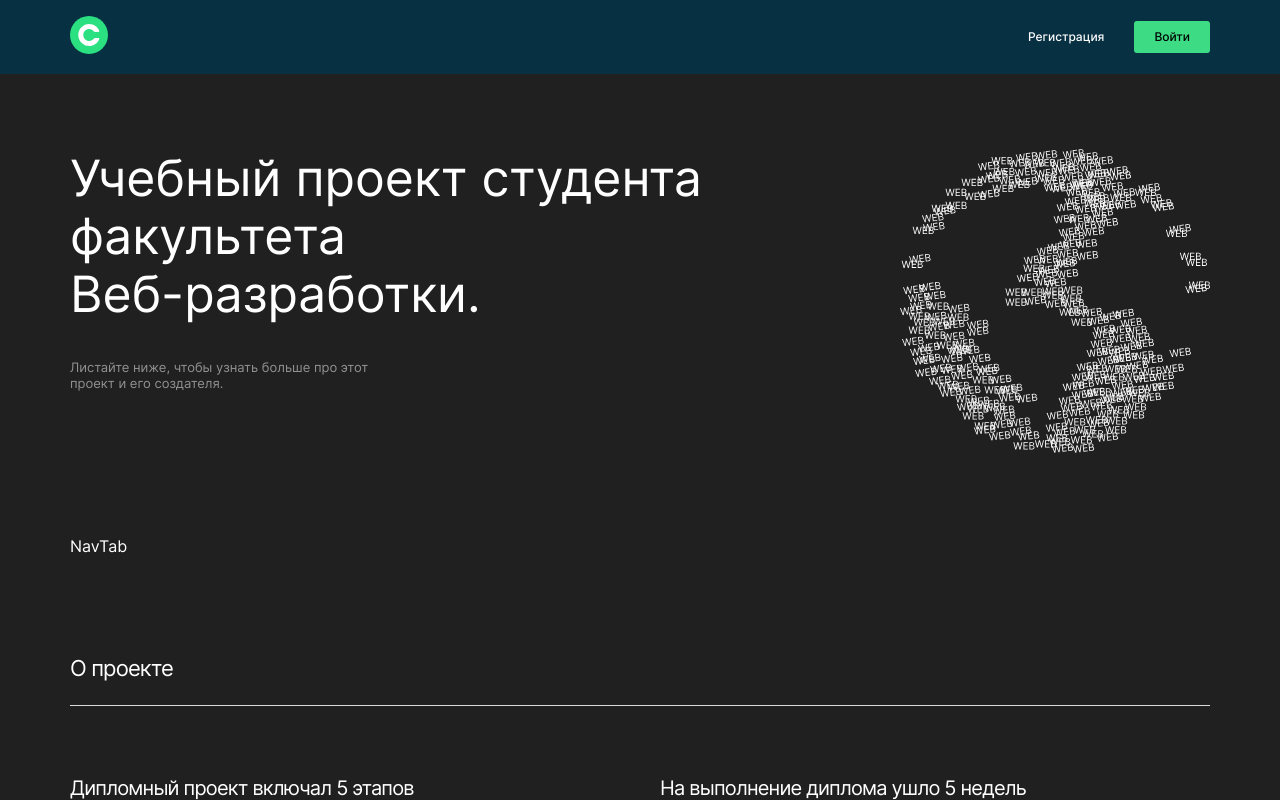
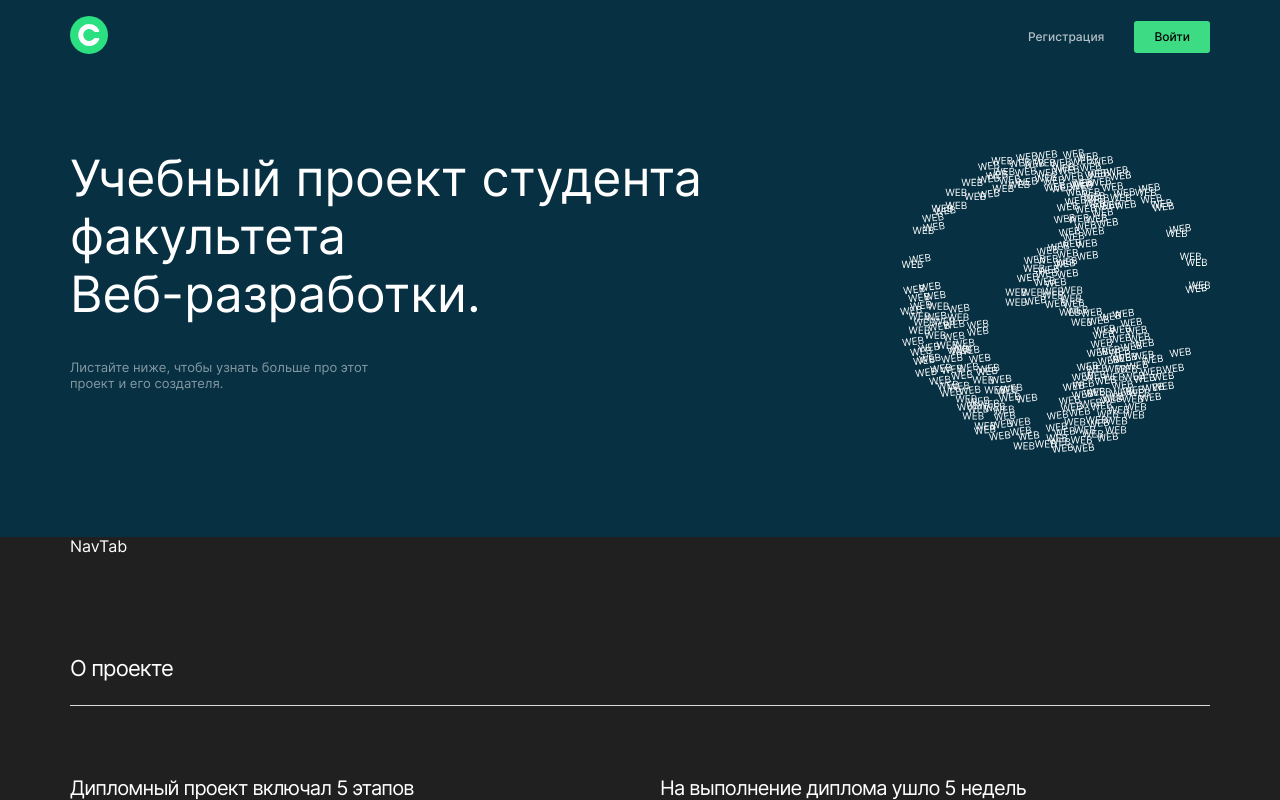
Before and after one commit to Fomenko-Elena/movies-explorer-frontend, a React (Create React App) app: page / in a window 1280 px wide. In both pictures the pointer is over the link "Регистрация". Shown: the top 800 px of the page. Built offline with nearby package versions, Linux system fonts and the light colour scheme.

Commit message:
Styled links & buttons

```diff
--- a/src/components/DialogSubmitSection/DialogSubmitSection.css
+++ b/src/components/DialogSubmitSection/DialogSubmitSection.css
@@ -9,6 +9,11 @@
   background: #4285F4;
   padding: 15px;
   cursor: pointer;
+  transition: opacity 0.1s linear;
+}
+
+.dialog__submit:hover {
+  opacity: 0.8;
 }
 
 .dialog__submit_wide {
@@ -18,6 +23,10 @@
   line-height: normal;
   background-color: transparent;
   padding: 0;
+}
+
+.dialog__submit_wide:hover {
+  opacity: 0.7;
 }
 
 .dialog__text {
@@ -36,6 +45,11 @@
   font-weight: 400;
   line-height: normal;
   text-decoration: none;
+  transition: opacity 0.1s linear;
+}
+
+.dialog__link:hover {
+  opacity: 0.7;
 }
 
 .dialog__link_wide {
--- a/src/components/Header/Header.css
+++ b/src/components/Header/Header.css
@@ -29,6 +29,11 @@
   line-height: 16px;
   color: #FFF;
   text-decoration: none;
+  transition: opacity 0.1s linear;
+}
+
+.header__link:hover {
+  opacity: 0.7;
 }
 
 .header__link_auth {
--- a/src/components/Input/Input.css
+++ b/src/components/Input/Input.css
@@ -44,6 +44,10 @@
   padding: 0;
 }
 
+.input_wide:focus-visible {
+  outline-style: none;
+}
+
 .input-error {
   color: #EE3465;
 }
--- a/src/components/Promo/Promo.jsx
+++ b/src/components/Promo/Promo.jsx
@@ -1,10 +1,11 @@
 import Layout from '../Layout/Layout'
 import landingLogoPath from '../../images/landing-logo.svg'
 import './Promo.css'
+import { LayoutHighlight } from '../../utils/constants'
 
 function Promo(props) {
   return (
-    <Layout isHighlighted={true}>
+    <Layout highlight={LayoutHighlight.Blue}>
       <section className="promo">
         <div className="promo__left-pane">
           <h1 className="promo__header">Учебный проект студента факультета <span className="promo__header_nowrap">Веб-разработки</span>.</h1>
```
